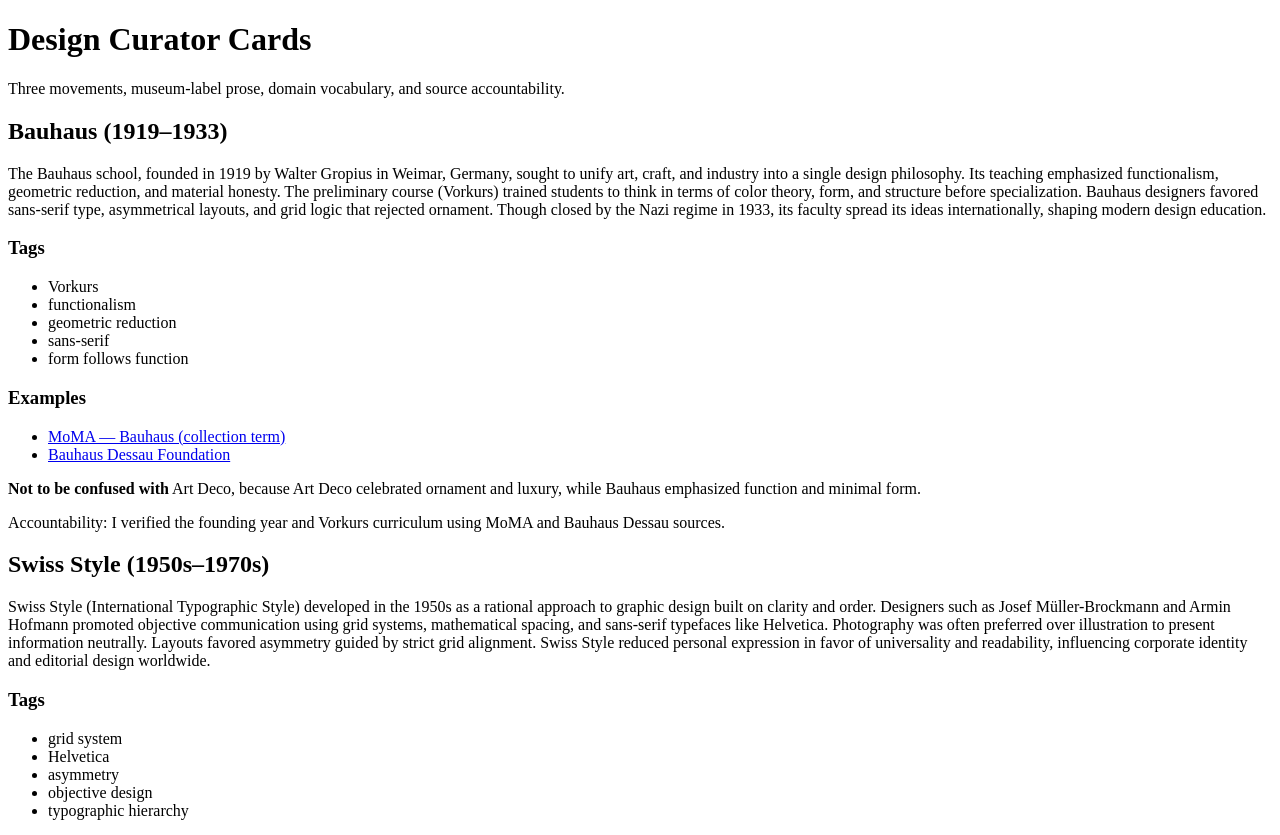
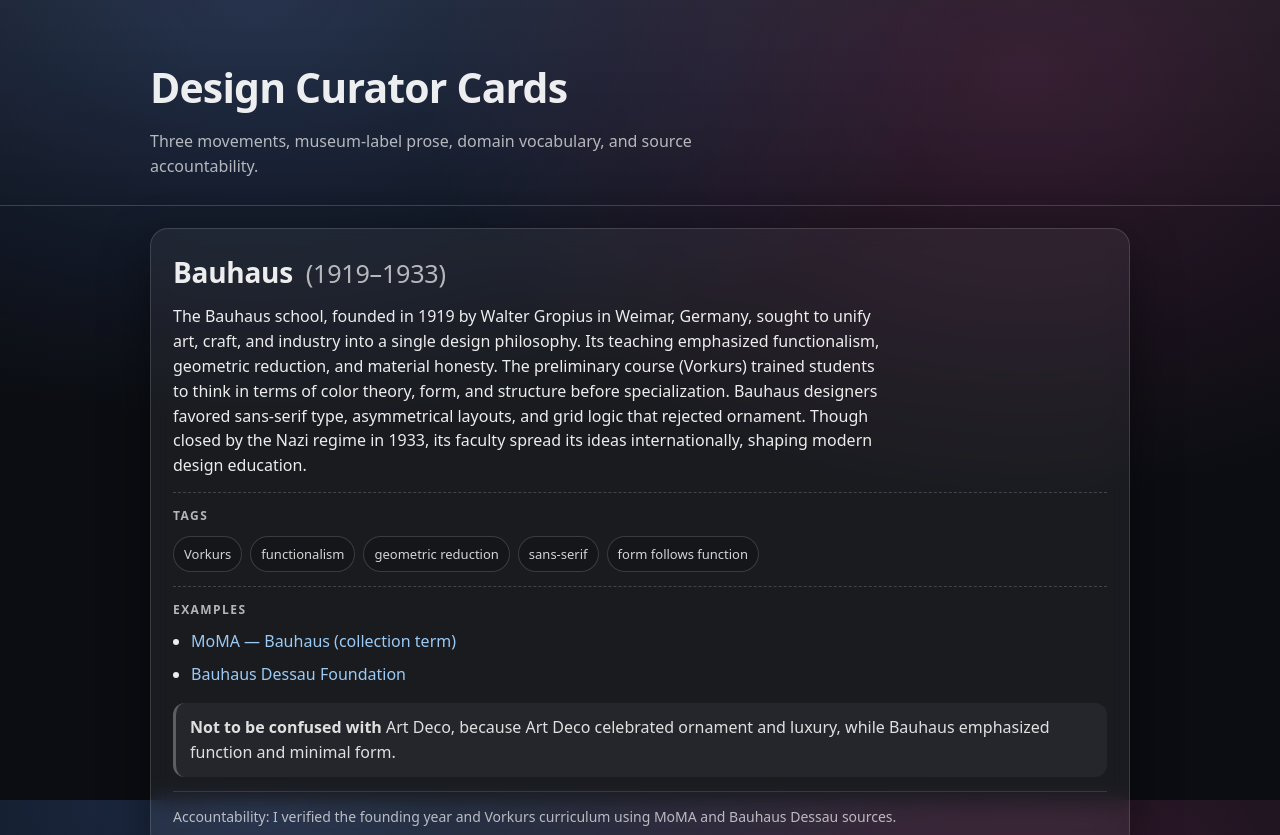
Before and after one commit to brandon-leonf/DesignCuratorCards, a plain HTML site: page index.html in a window 1280 px wide. Shown: the top 835 px of the page. Drawn offline with Linux system fonts and the light colour scheme.

Commit message:
Update curator cards layout and styling

```diff
--- a/style.css
+++ b/style.css
@@ -0,0 +1,157 @@
+/* --- Base --- */
+:root{
+    --bg: #0b0d12;
+    --panel: rgba(255,255,255,0.06);
+    --panel-2: rgba(255,255,255,0.09);
+    --text: rgba(255,255,255,0.92);
+    --muted: rgba(255,255,255,0.68);
+    --border: rgba(255,255,255,0.14);
+    --shadow: 0 18px 50px rgba(0,0,0,0.45);
+    --radius: 18px;
+    --max: 980px;
+  }
+
+  *{ box-sizing: border-box; }
+  html, body{ height: 100%; }
+  body{
+    margin: 0;
+    color: var(--text);
+    background:
+      radial-gradient(1200px 700px at 20% 0%, rgba(95, 150, 255, 0.22), transparent 60%),
+      radial-gradient(1000px 700px at 80% 10%, rgba(255, 95, 190, 0.16), transparent 60%),
+      var(--bg);
+    font-family: ui-sans-serif, system-ui, -apple-system, Segoe UI, Roboto, Helvetica, Arial, "Apple Color Emoji","Segoe UI Emoji";
+    line-height: 1.55;
+  }
+
+  /* --- Layout --- */
+  .wrap{
+    width: min(var(--max), calc(100% - 32px));
+    margin: 0 auto;
+  }
+
+  .site-header{
+    padding: 56px 0 26px;
+    border-bottom: 1px solid var(--border);
+    background: linear-gradient(to bottom, rgba(255,255,255,0.04), transparent);
+  }
+  .site-header h1{
+    margin: 0;
+    font-size: clamp(28px, 3.2vw, 44px);
+    letter-spacing: -0.02em;
+  }
+  .subhead{
+    margin: 10px 0 0;
+    color: var(--muted);
+    max-width: 70ch;
+  }
+
+  /* --- Cards --- */
+  .card{
+    margin: 22px 0;
+    padding: 22px;
+    border: 1px solid var(--border);
+    border-radius: var(--radius);
+    background: var(--panel);
+    box-shadow: var(--shadow);
+    backdrop-filter: blur(10px);
+  }
+
+  .card__header h2{
+    margin: 0 0 10px;
+    font-size: clamp(20px, 2.2vw, 28px);
+    letter-spacing: -0.01em;
+  }
+  .meta{
+    color: var(--muted);
+    font-weight: 500;
+    font-size: 0.9em;
+    margin-left: 6px;
+  }
+
+  .card__body{
+    margin: 0 0 14px;
+    color: var(--text);
+    max-width: 78ch;
+  }
+
+  .card__section{
+    margin-top: 14px;
+    padding-top: 14px;
+    border-top: 1px dashed rgba(255,255,255,0.18);
+  }
+
+  .label{
+    margin: 0 0 10px;
+    font-size: 12px;
+    letter-spacing: 0.12em;
+    text-transform: uppercase;
+    color: var(--muted);
+  }
+
+  /* --- Tags --- */
+  .tags{
+    display: flex;
+    flex-wrap: wrap;
+    gap: 8px;
+    list-style: none;
+    padding: 0;
+    margin: 0;
+  }
+  .tags li{
+    padding: 7px 10px;
+    border: 1px solid rgba(255,255,255,0.16);
+    border-radius: 999px;
+    background: rgba(0,0,0,0.18);
+    font-size: 13px;
+    color: rgba(255,255,255,0.82);
+  }
+
+  /* --- Links --- */
+  .links{
+    margin: 0;
+    padding-left: 18px;
+  }
+  .links li{ margin: 8px 0; }
+  a{
+    color: rgba(160, 210, 255, 0.96);
+    text-decoration: none;
+  }
+  a:hover{
+    text-decoration: underline;
+  }
+
+  /* --- Callout + footer --- */
+  .callout{
+    margin: 16px 0 0;
+    padding: 12px 14px;
+    border-left: 3px solid rgba(255,255,255,0.26);
+    background: rgba(255,255,255,0.05);
+    border-radius: 12px;
+    color: rgba(255,255,255,0.86);
+  }
+
+  .card__footer{
+    margin-top: 14px;
+    padding-top: 14px;
+    border-top: 1px solid rgba(255,255,255,0.12);
+  }
+  .accountability{
+    margin: 0;
+    color: var(--muted);
+    font-size: 14px;
+  }
+
+  .page-footer{
+    margin: 30px 0 60px;
+    padding-top: 18px;
+    border-top: 1px solid var(--border);
+    color: var(--muted);
+    font-size: 14px;
+  }
+
+  /* --- Mobile tweaks --- */
+  @media (max-width: 520px){
+    .card{ padding: 18px; }
+    .links{ padding-left: 16px; }
+  }
```
